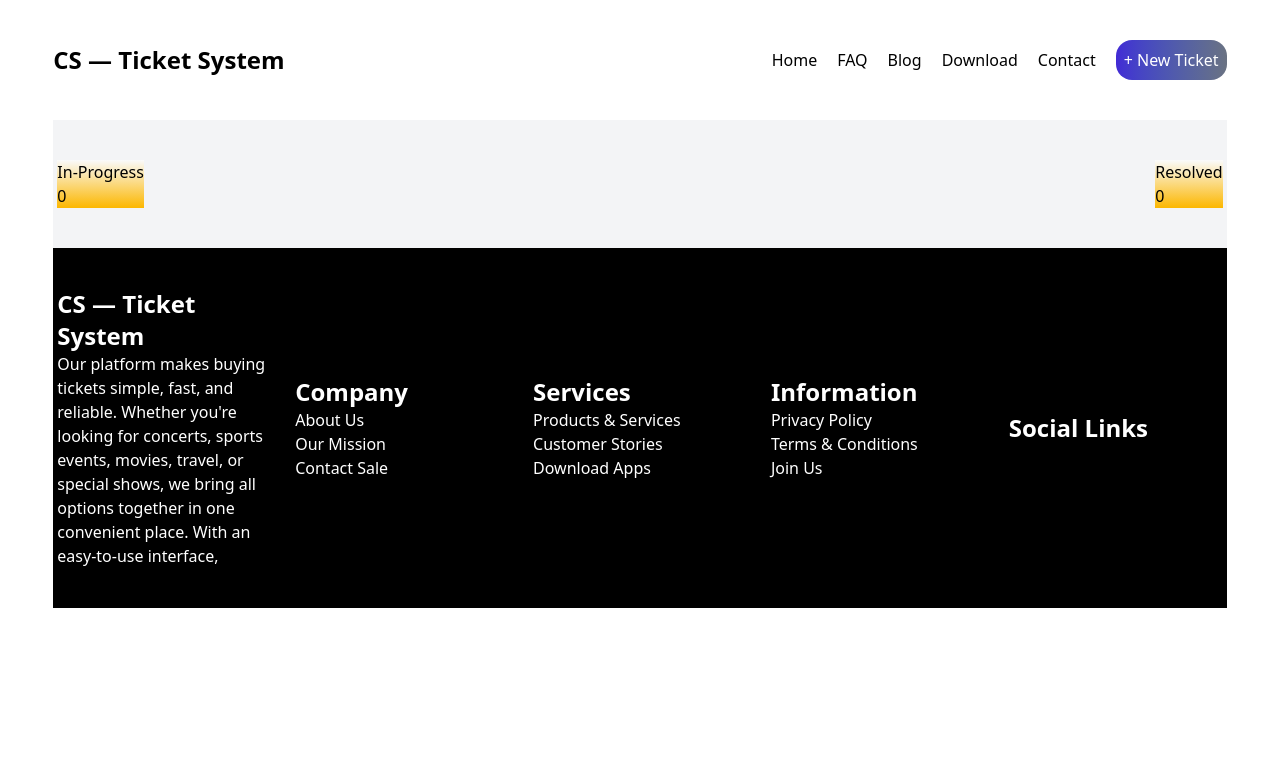
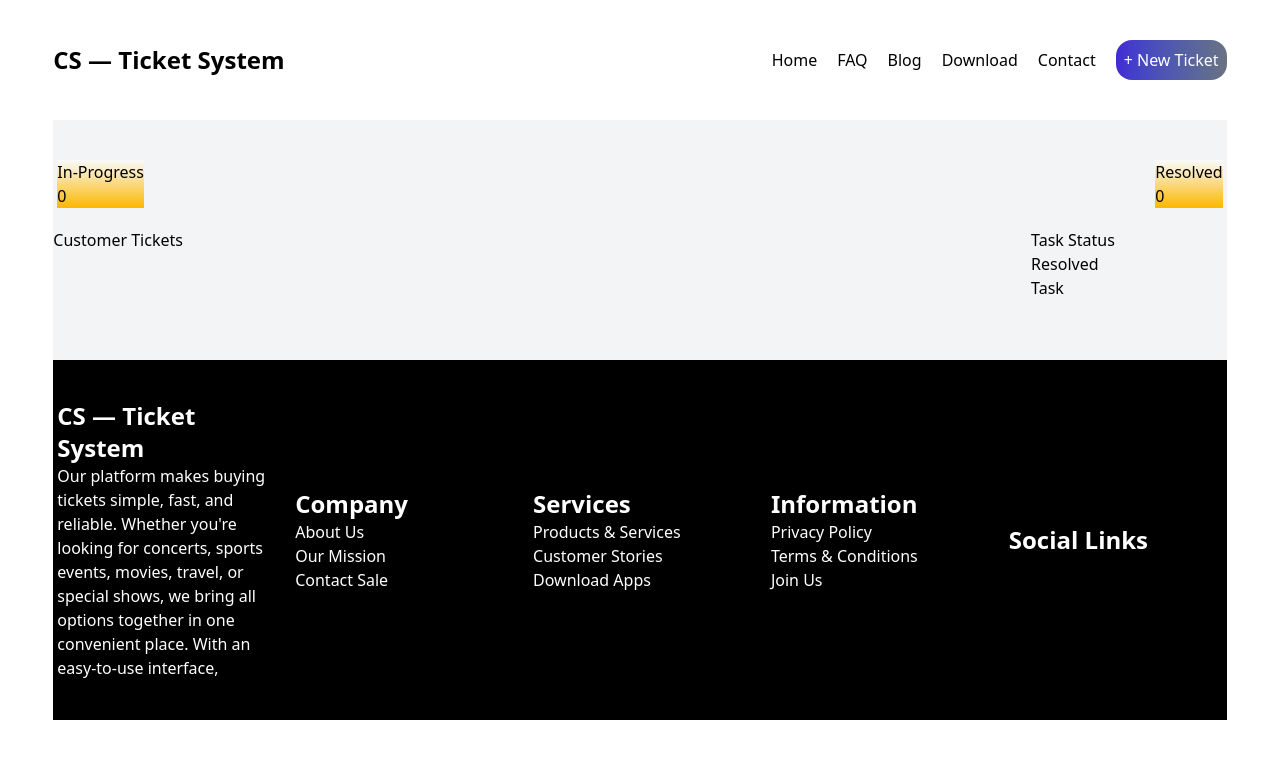
Before and after one commit to impressivecoder01/Assignment-007, a React (Vite) app: page / in a window 1280 px wide. Shown: the top 758 px of the page. Built offline with nearby package versions, Linux system fonts and the light colour scheme.

Commit message:
load data

```diff
--- a/src/App.jsx
+++ b/src/App.jsx
@@ -1,11 +1,13 @@
 
+import { Suspense } from 'react'
 import './App.css'
 import Footer from './components/Footer'
 import Header from './components/Header'
 import Hero from './components/Hero'
+import AllCards from './components/cards/AllCards'
 
 function App() {
-
+  const loadData = () => fetch('/json/data.json').then(res => res.json())
 
   return (
     <>
@@ -15,8 +17,15 @@ function App() {
       <main className='bg-gray-100 w-11/12 mx-auto py-10'>
         <section className='hero-section px-1'>
           <Hero></Hero>
+        </section>
+        <section>
+          <Suspense fallback={"Loading..."}>
+            <AllCards promise ={loadData}>
 
+            </AllCards>
+          </Suspense>
         </section>
+
       </main>
       <footer className='w-11/12 mx-auto'>
         <Footer></Footer>
--- /dev/null
+++ b/src/components/cards/AllCards.jsx
@@ -0,0 +1,25 @@
+import React from 'react';
+
+const AllCards = ({promise}) => {
+    console.log(promise)
+    return (
+        <>
+        <div className='grid grid-cols-12 py-5'>
+
+
+        <div className='col-span-10'>
+            <h1>Customer Tickets</h1>
+        </div>
+        <div>
+            <h1>Task Status</h1>
+
+            <h1>Resolved Task</h1>
+        </div>
+        </div>
+        </>
+
+
+    );
+};
+
+export default AllCards;
```
